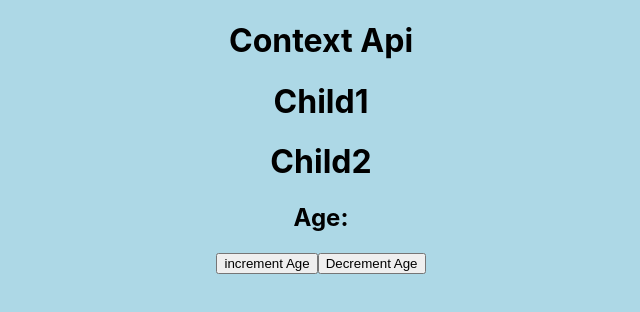
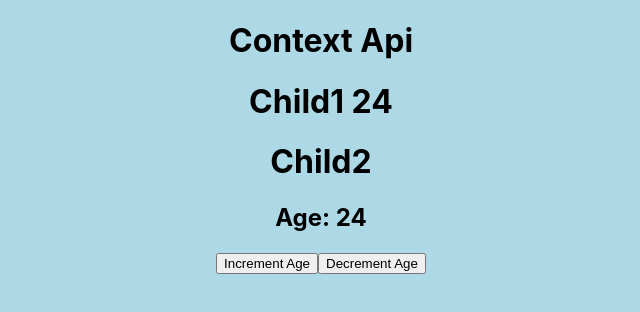
Before and after one commit to Abhishekbtech/ReactNotes, a React (Create React App) app: page / in a window 1280 px wide. Shown: the top 312 px of the page, without its empty margins (319-959 px from the left). Built offline with nearby package versions, Linux system fonts and the light colour scheme.

Commit message:
Context Api basic

```diff
--- a/src/Component/9.ContextApi/1.Normal/Component/Child1.js
+++ b/src/Component/9.ContextApi/1.Normal/Component/Child1.js
@@ -1,12 +1,10 @@
 import React,{useContext} from 'react'
-import Context from '../Context/Context'
 
-function Child1() {
-    const data = useContext(Context)
-    const {age} = data
+function Child1({count}) {
+
     return (
         <>
-            <h1>Child1 {age}</h1>
+            <h1>Child1 {count}</h1>
         </>
     )
 }
--- a/src/Component/9.ContextApi/1.Normal/Component/Child2.js
+++ b/src/Component/9.ContextApi/1.Normal/Component/Child2.js
@@ -1,26 +1,29 @@
-import React,{useContext} from 'react'
-import Context from '../Context/Context'
+import React, { useContext, useState } from 'react';
+import Context from '../Context/Context';
 
-function Child2() {
-    const data = useContext(Context)
-    const {age, setAge} = data
+function Child2({ count }) {
+    const data = useContext(Context);
+    const { increment, decrement } = data;
+    const [age, setAge] = useState(count);
 
-    const handlingIncrement =() =>{
-        setAge((old) => old + 1)
-    }
+    const handlingIncrement = () => {
+        setAge((old) => old + 1);
+        increment();
+    };
 
-    const handlingDecrement =() =>{
-        setAge((old) => old - 1)
-    }
+    const handlingDecrement = () => {
+        setAge((old) => old - 1);
+        decrement();
+    };
 
     return (
         <>
             <h1>Child2</h1>
             <h2>Age: {age}</h2>
-            <button onClick={handlingIncrement}>increment Age</button>
+            <button onClick={handlingIncrement}>Increment Age</button>
             <button onClick={handlingDecrement}>Decrement Age</button>
         </>
-    )
+    );
 }
 
-export default Child2
+export default Child2;
--- a/src/Component/9.ContextApi/1.Normal/Component/MainContext.js
+++ b/src/Component/9.ContextApi/1.Normal/Component/MainContext.js
@@ -4,13 +4,20 @@ import Child1 from './Child1'
 import Child2 from './Child2'
 
 function MainContext() {
-    const {age, setAge} = useState(24)
+    const [count, setCount] = useState(24)
+    const increment = () => {
+        setCount(count + 1)
+    }
+    const decrement = () =>{
+        setCount(count - 1)
+    }
+
     return (
         <>
             <h1>Context Api</h1>
-            <Context.Provider value={{age : age, setAge : setAge}}>
-                <Child1/>
-                <Child2/>
+            <Context.Provider value={{increment, decrement}}>
+                <Child1 count={count}/>
+                <Child2 count={count}/>
             </Context.Provider>
         </>
     )
--- a/src/Component/9.ContextApi/1.Normal/Context/Context.js
+++ b/src/Component/9.ContextApi/1.Normal/Context/Context.js
@@ -1,5 +1,8 @@
 import React from "react";
 
-const Context = React.createContext();
+const Context = React.createContext({
+    increment: () => {},
+    decrement: () => {}
+});
 
 export default Context;
```
